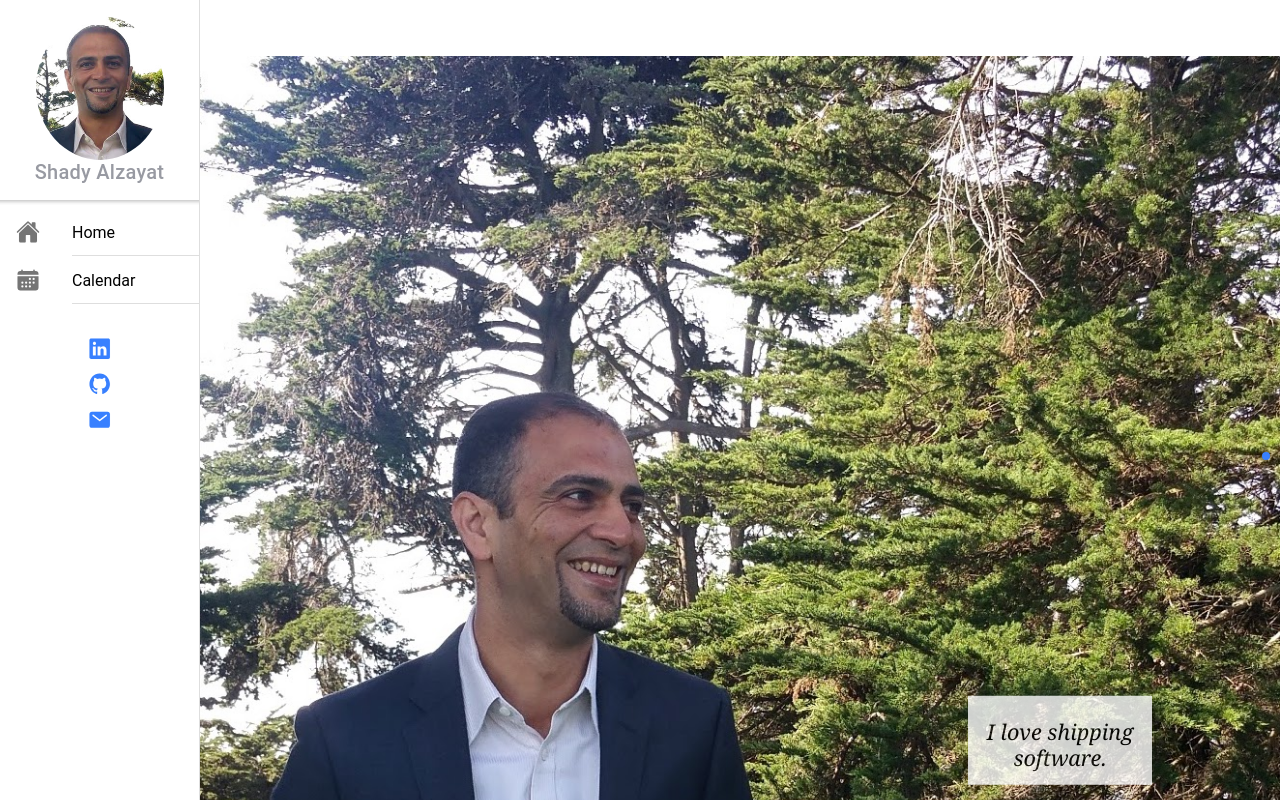
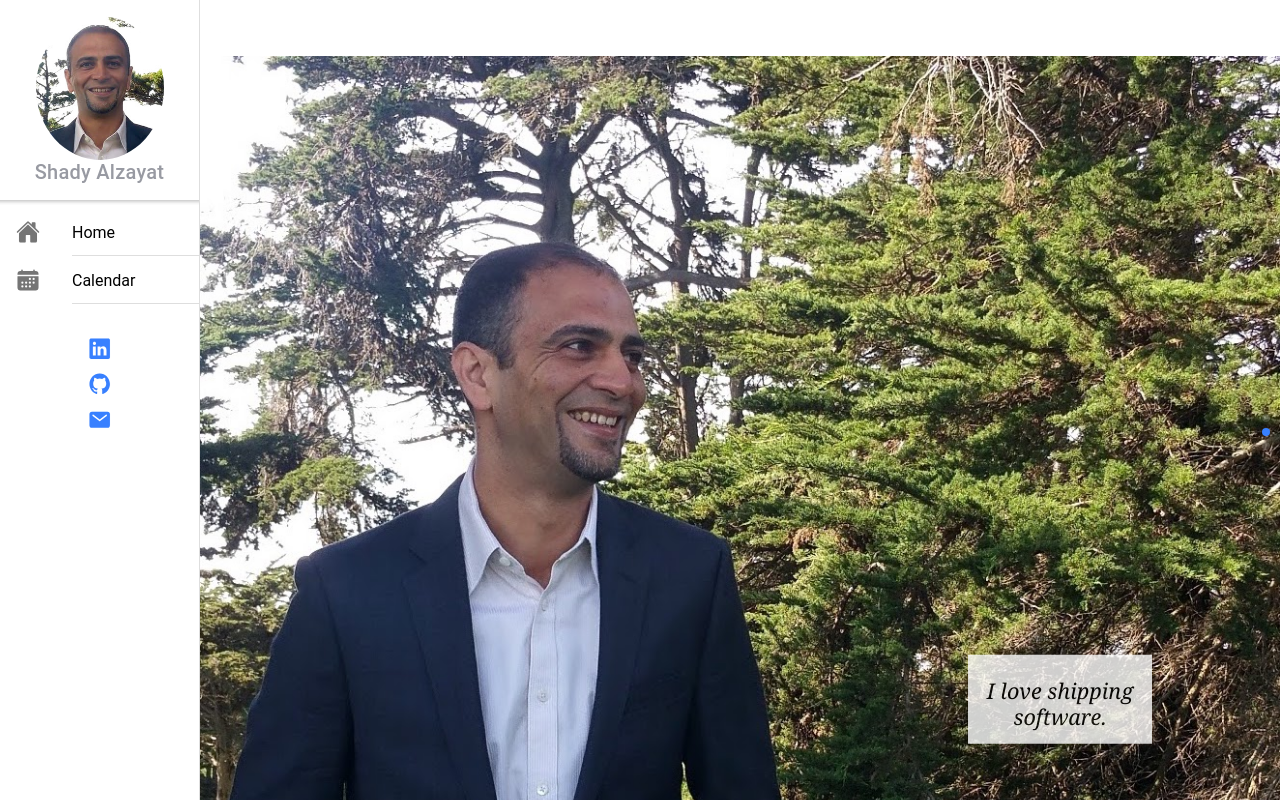
Before and after one commit to ShadyAlzayat/react-ionic-portfolio, a React (Create React App) app: page /#/home in a window 1280 px wide. Built offline with nearby package versions, Linux system fonts and the light colour scheme; the HTML template or start-up script is replaced by a standard one.

Commit message:
adjust hero image and style

```diff
--- a/src/pages/Home.css
+++ b/src/pages/Home.css
@@ -3,7 +3,7 @@
   overflow: hidden;
 }
 .intro-slides {
-  height: 100vh;
+  height: 94vh;
   background-repeat: no-repeat;
   background-size: cover;
 }
```
Also changed, not shown: public/assets/me_sutro.jpg.
